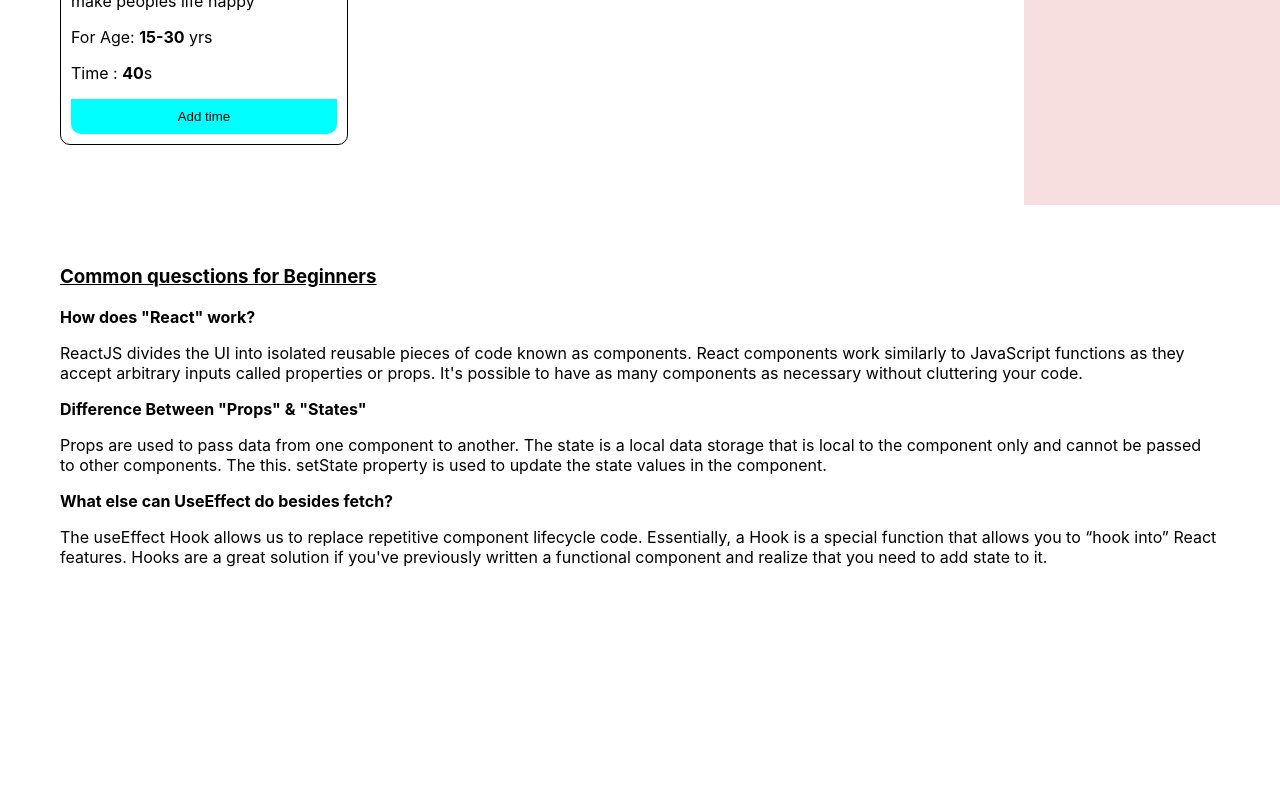
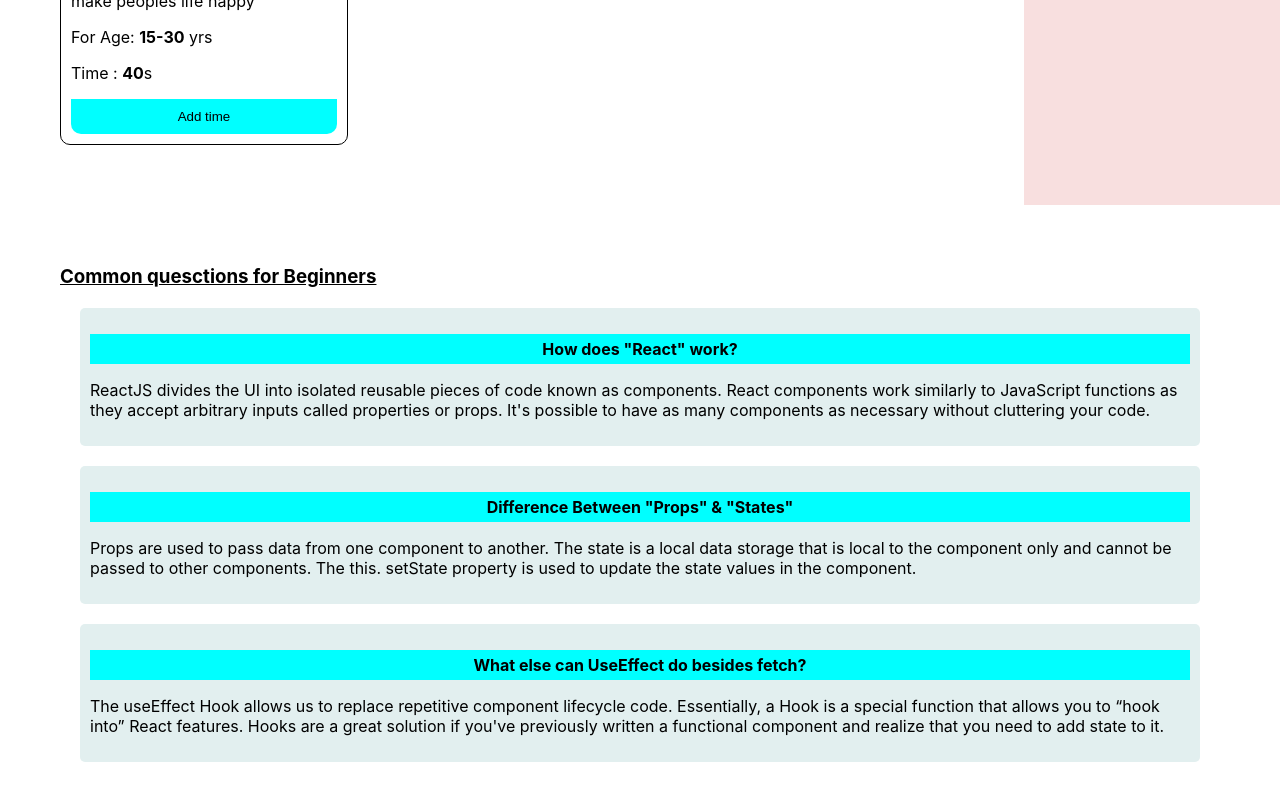
Before and after one commit to nasirullahnu/my-activity, a React (Create React App) app: page / in a window 1280 px wide. Shown: the part 1519-2319 px from the top of the page. Before the commit the page ends 2146 px from the top, so only its background shows below. Built offline with nearby package versions, Linux system fonts and the light colour scheme.

Commit message:
blog quesctions style attached

```diff
--- a/src/Components/Blog/Blog.css
+++ b/src/Components/Blog/Blog.css
@@ -1,3 +1,14 @@
 .blog-container{
     margin: 60px;
 }
+.quesction-container{
+    margin: 20px;
+    background-color: rgb(226, 239, 239);
+    padding: 10px;
+    border-radius: 5px;
+}
+.que{
+    background-color: aqua;
+    padding: 5px;
+    text-align: center;
+}
--- a/src/Components/Blog/Blog.js
+++ b/src/Components/Blog/Blog.js
@@ -5,16 +5,16 @@ const Blog = () => {
     return (
         <div className='blog-container'>
             <h3><u>Common quesctions for Beginners</u></h3>
-            <div>
-                <p><strong>How does "React" work?</strong></p>
+            <div className='quesction-container'>
+                <p className='que'><strong>How does "React" work?</strong></p>
                 <p>ReactJS divides the UI into isolated reusable pieces of code known as components. React components work similarly to JavaScript functions as they accept arbitrary inputs called properties or props. It's possible to have as many components as necessary without cluttering your code.</p>
             </div>
-            <div>
-                <p><strong>Difference Between "Props" & "States"</strong></p>
+            <div className='quesction-container'>
+                <p className='que'><strong>Difference Between "Props" & "States"</strong></p>
                 <p>Props are used to pass data from one component to another. The state is a local data storage that is local to the component only and cannot be passed to other components. The this. setState property is used to update the state values in the component.</p>
             </div>
-            <div>
-                <p><strong>What else can UseEffect do besides fetch?</strong></p>
+            <div className='quesction-container'>
+                <p className='que'><strong>What else can UseEffect do besides fetch?</strong></p>
                 <p>The useEffect Hook allows us to replace repetitive component lifecycle code. Essentially, a Hook is a special function that allows you to “hook into” React features. Hooks are a great solution if you've previously written a functional component and realize that you need to add state to it.</p>
             </div>
         </div>
```
